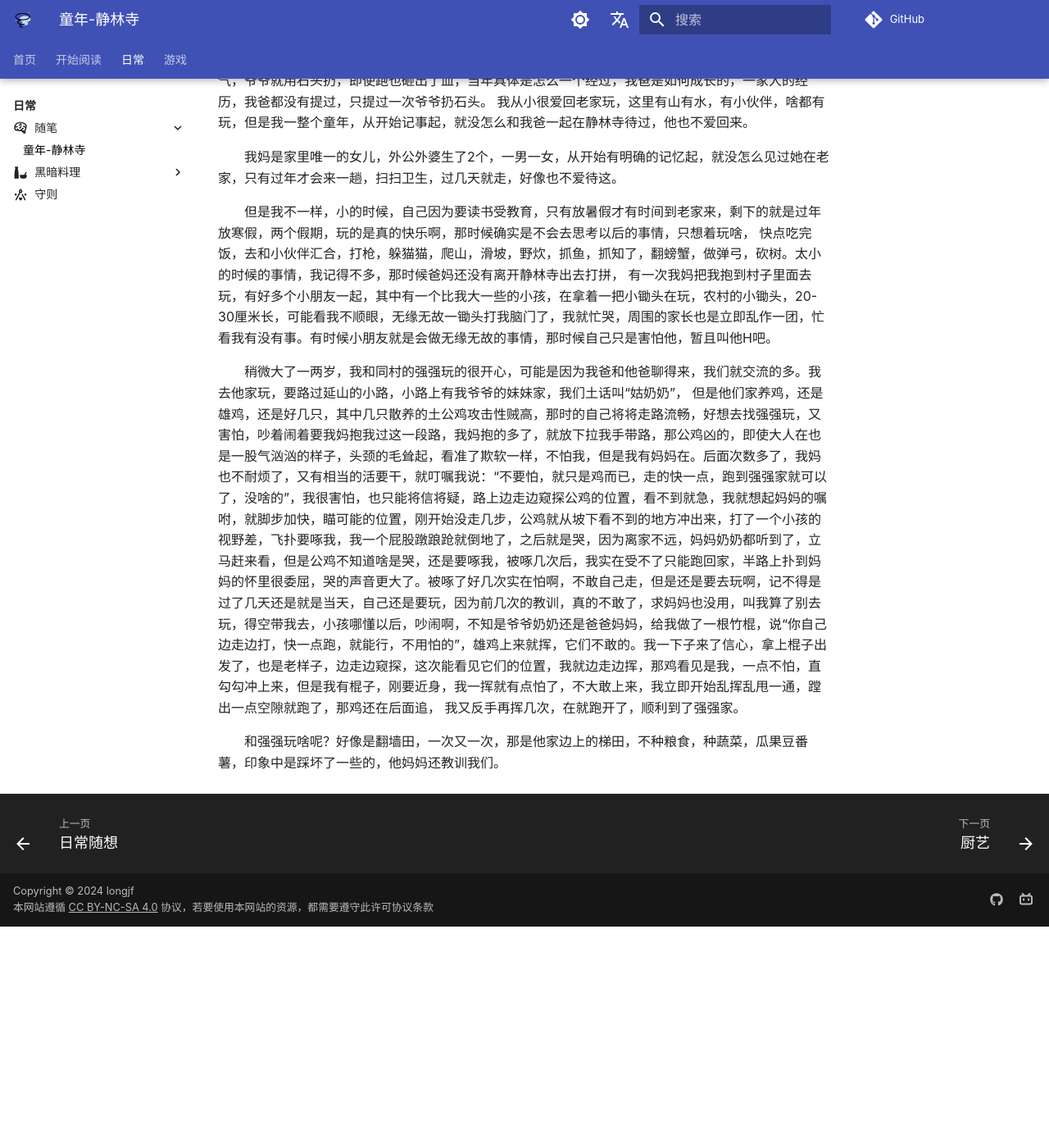
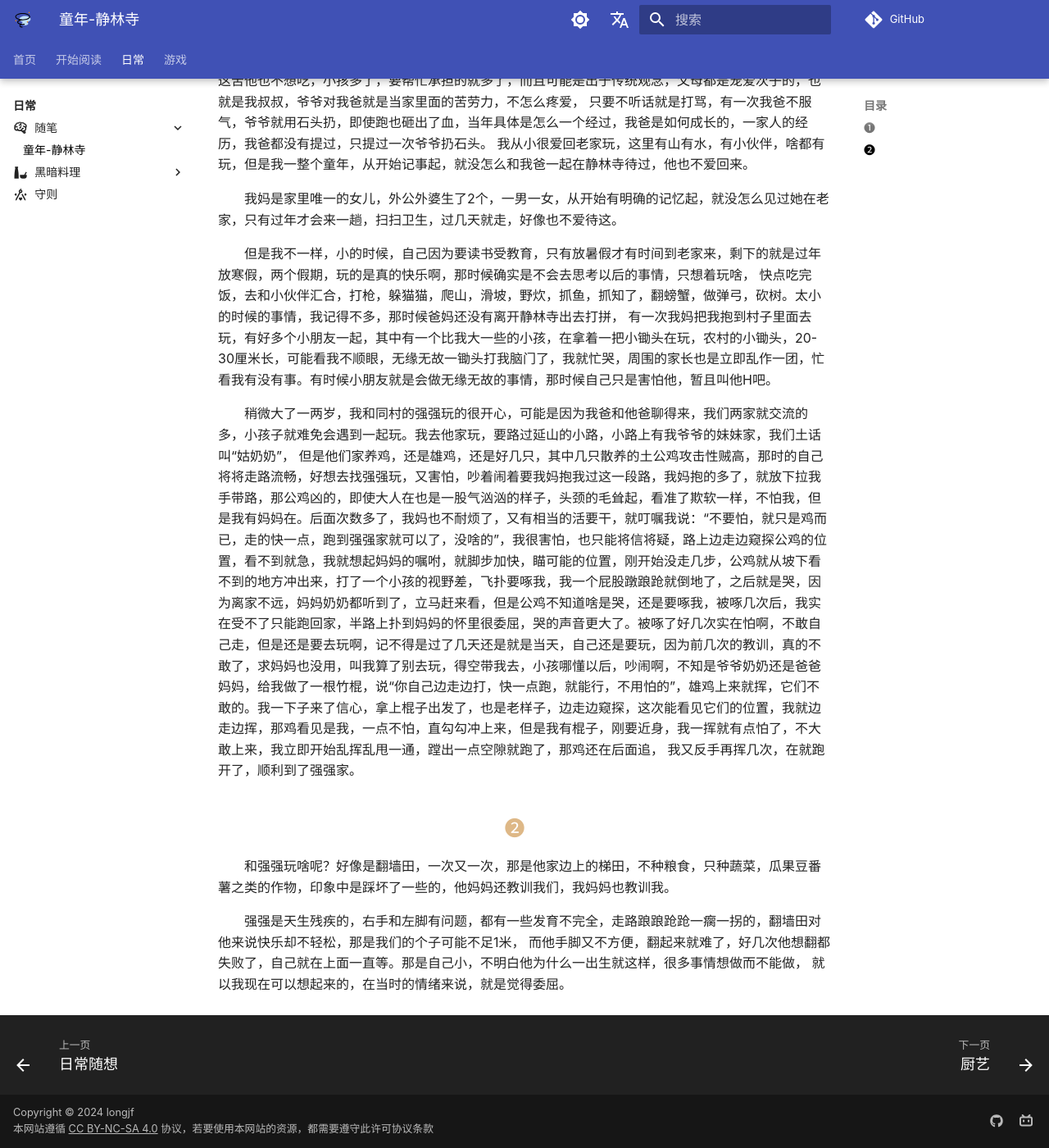
Before and after one commit to 971230/971230.github.io, an MkDocs documentation site: the page built from docs/日常/随笔/童年-静林寺.md, in a window 1280 px wide and 1400 px high, scrolled down 838 px. Shown: the whole window at 82% size. Built offline with MkDocs 1.6.1 and Material for MkDocs 9.7.7, drawn with Linux system fonts in a browser that asks for light colours; some web fonts are replaced; comment, search, counter and statistics services are not loaded; the version menu is left out; a style sheet for code colours, icons or effects is not loaded; before the commit the page ends 1968 px from its top, so only the background shows below that; some of the changed text lies outside the part shown.

Commit message:
更新《童年-静林寺》

```diff
--- a/docs/日常/随笔/童年-静林寺.md
+++ b/docs/日常/随笔/童年-静林寺.md
@@ -1,10 +1,9 @@
 
 # 童年之静林寺
 
+## ➊
 <P style="text-indent:2em;">
-</p>
-<P style="text-indent:2em;">
-一时之间我也不知道从哪里开始写，我在静林寺的童年横跨出身到成年，期间发生过的快乐，悲伤，忧愁已经数不清楚了，这么多的事情，从那里开始讲呢？<br>
+一时之间我也不知道从哪里开始写，我在静林寺的童年横跨出身到成年，期间发生过的快乐，悲伤，忧愁已经数不清楚了，这么多的事情，从哪里开始讲呢？<br>
 </p>
 
 <P style="text-indent:2em;">
@@ -44,11 +43,23 @@
 </p>
 
 <P style="text-indent:2em;">
-稍微大了一两岁，我和同村的强强玩的很开心，可能是因为我爸和他爸聊得来，我们就交流的多。我去他家玩，要路过延山的小路，小路上有我爷爷的妹妹家，我们土话叫“姑奶奶”，
+稍微大了一两岁，我和同村的强强玩的很开心，可能是因为我爸和他爸聊得来，我们两家就交流的多，小孩子就难免会遇到一起玩。我去他家玩，要路过延山的小路，小路上有我爷爷的妹妹家，我们土话叫“姑奶奶”，
 但是他们家养鸡，还是雄鸡，还是好几只，其中几只散养的土公鸡攻击性贼高，那时的自己将将走路流畅，好想去找强强玩，又害怕，吵着闹着要我妈抱我过这一段路，我妈抱的多了，就放下拉我手带路，那公鸡凶的，即使大人在也是一股气汹汹的样子，头颈的毛耸起，看准了欺软一样，不怕我，但是我有妈妈在。后面次数多了，我妈也不耐烦了，又有相当的活要干，就叮嘱我说：“不要怕，就只是鸡而已，走的快一点，跑到强强家就可以了，没啥的”，我很害怕，也只能将信将疑，路上边走边窥探公鸡的位置，看不到就急，我就想起妈妈的嘱咐，就脚步加快，瞄可能的位置，刚开始没走几步，公鸡就从坡下看不到的地方冲出来，打了一个小孩的视野差，飞扑要啄我，我一个屁股蹾踉跄就倒地了，之后就是哭，因为离家不远，妈妈奶奶都听到了，立马赶来看，但是公鸡不知道啥是哭，还是要啄我，被啄几次后，我实在受不了只能跑回家，半路上扑到妈妈的怀里很委屈，哭的声音更大了。被啄了好几次实在怕啊，不敢自己走，但是还是要去玩啊，记不得是过了几天还是就是当天，自己还是要玩，因为前几次的教训，真的不敢了，求妈妈也没用，叫我算了别去玩，得空带我去，小孩哪懂以后，吵闹啊，不知是爷爷奶奶还是爸爸妈妈，给我做了一根竹棍，说“你自己边走边打，快一点跑，就能行，不用怕的”，雄鸡上来就挥，它们不敢的。我一下子来了信心，拿上棍子出发了，也是老样子，边走边窥探，这次能看见它们的位置，我就边走边挥，那鸡看见是我，一点不怕，直勾勾冲上来，但是我有棍子，刚要近身，我一挥就有点怕了，不大敢上来，我立即开始乱挥乱甩一通，蹚出一点空隙就跑了，那鸡还在后面追，
 我又反手再挥几次，在就跑开了，顺利到了强强家。<br>
 </p>
 
+## ➋
+
 <P style="text-indent:2em;">
-和强强玩啥呢？好像是翻墙田，一次又一次，那是他家边上的梯田，不种粮食，种蔬菜，瓜果豆番薯，印象中是踩坏了一些的，他妈妈还教训我们。<br>
+和强强玩啥呢？好像是翻墙田，一次又一次，那是他家边上的梯田，不种粮食，只种蔬菜，瓜果豆番薯之类的作物，印象中是踩坏了一些的，他妈妈还教训我们，我妈妈也教训我。
 </p>
+
+<P style="text-indent:2em;">
+强强是天生残疾的，右手和左脚有问题，都有一些发育不完全，走路踉踉跄跄一瘸一拐的，翻墙田对他来说快乐却不轻松，那是我们的个子可能不足1米，
+而他手脚又不方便，翻起来就难了，好几次他想翻都失败了，自己就在上面一直等。那是自己小，不明白他为什么一出生就这样，很多事情想做而不能做，
+就以我现在可以想起来的，在当时的情绪来说，就是觉得委屈。
+</p>
+
+<P style="text-indent:2em;">
+
+</p>
```
Also changed, not shown: docs/开始阅读/设计模式/单例模式.md (+2 -0 lines), docs/开始阅读/设计模式/img/singleton-2x.png (added), docs/日常/随笔/img/couple-1920.png (added), docs/日常/随笔/img/woman.svg (added).
